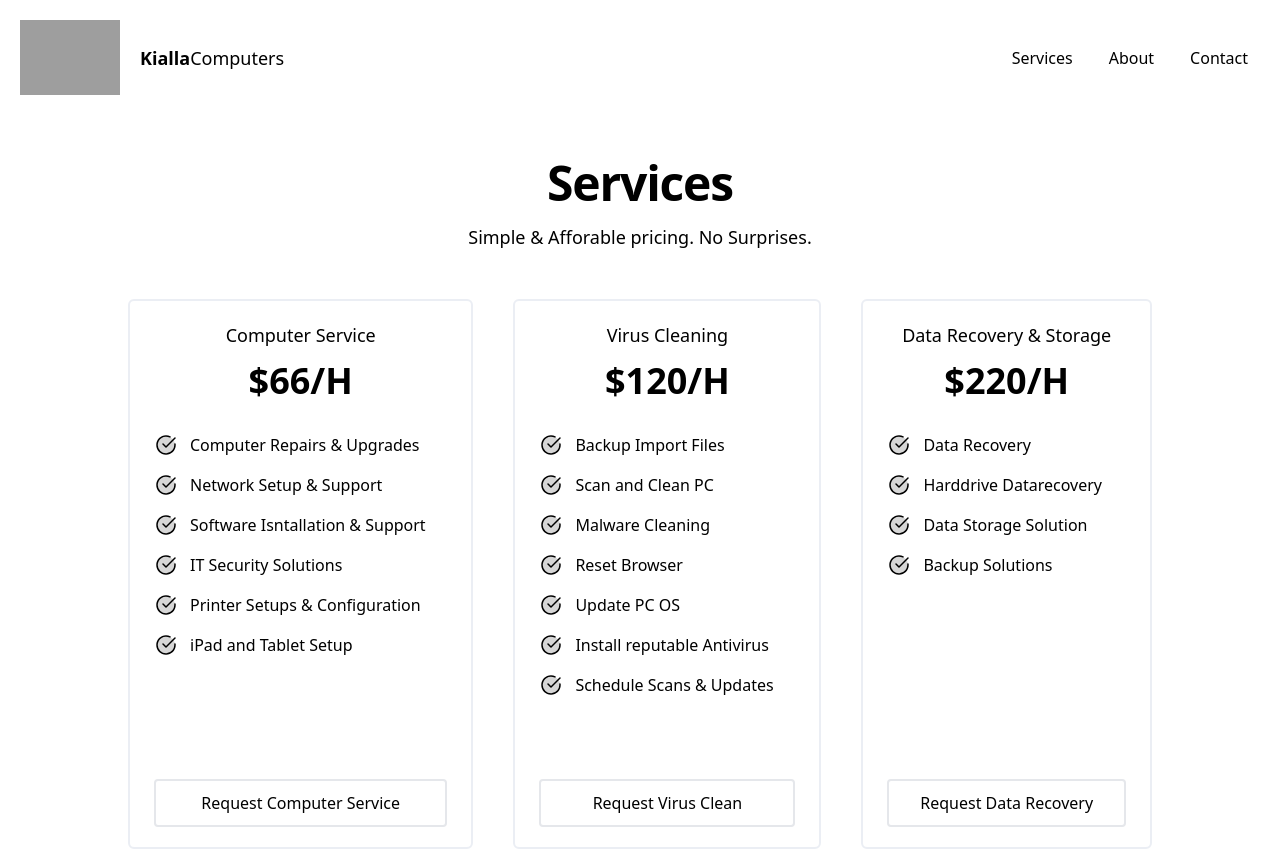
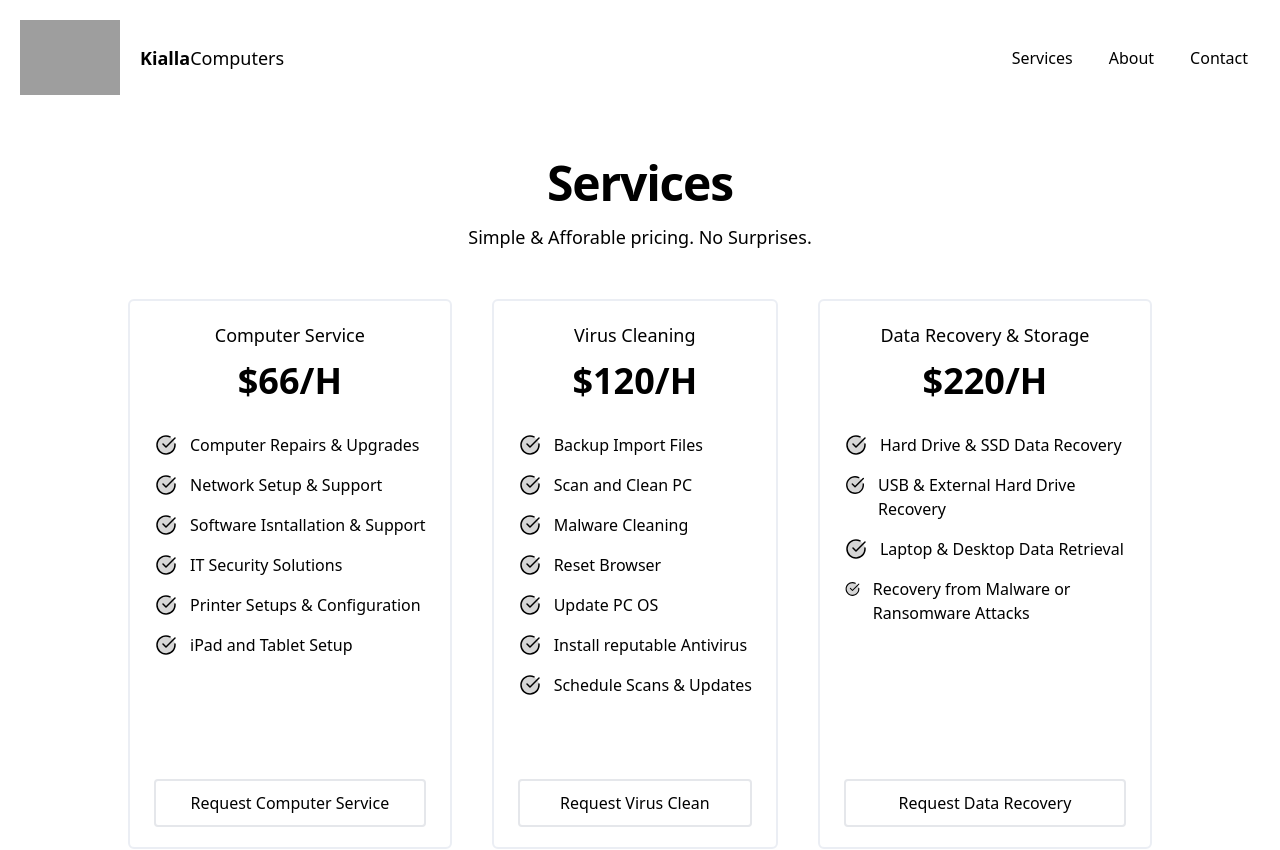
Before and after one commit to MrMalty/website, a Nuxt app: page /services in a window 1280 px wide. Shown: the top 850 px of the page. Built offline with nearby package versions, Linux system fonts and the light colour scheme; grey boxes are pictures that could not be loaded.

Commit message:
Service Update

```diff
--- a/pages/services.vue
+++ b/pages/services.vue
@@ -44,10 +44,10 @@ const pricing = [
     price: "$220/H",
     popular: false,
     features: [
-      "Data Recovery",
-      "Harddrive Datarecovery",
-      "Data Storage Solution",
-      "Backup Solutions",
+      "Hard Drive & SSD Data Recovery",
+      "USB & External Hard Drive Recovery",
+      "Laptop & Desktop Data Retrieval",
+      "Recovery from Malware or Ransomware Attacks",
     ],
     button: {
       text: "Request Data Recovery",
```
